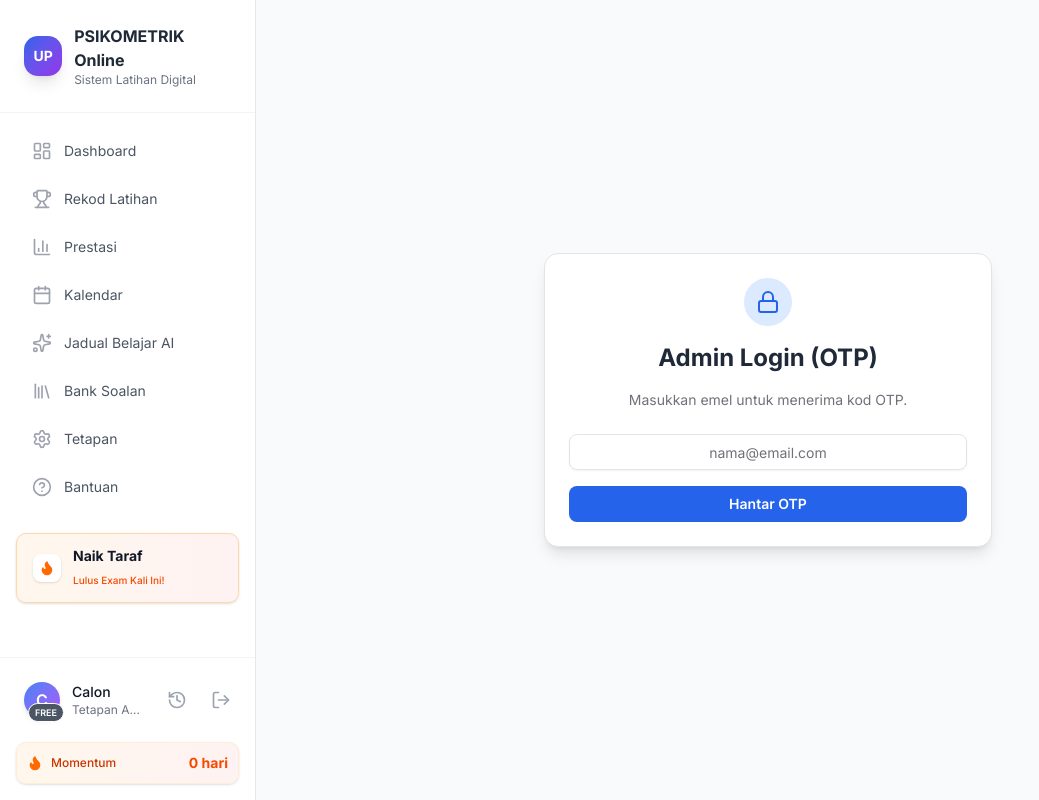
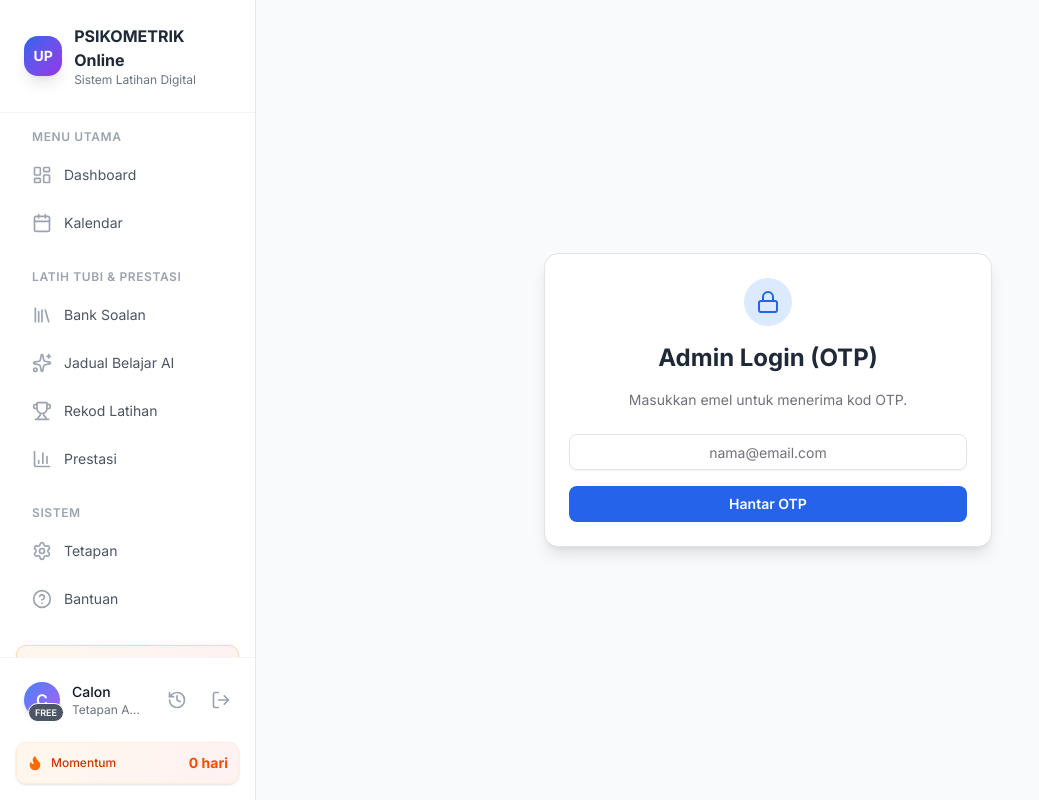
Before and after one commit to msyafferizul80/ujianpsikometrik, a Next.js app: page /admin/login in a window 1280 px wide. Shown: the whole page, without its empty margins (0-1039 px from the left). Built offline with nearby package versions, Linux system fonts and the light colour scheme; no server answers.

Commit message:
Fix question parser logic: Improve Teras/Answer detection and fix SyntaxError in regex

```diff
--- a/app/api/admin/parse-docx/route.ts
+++ b/app/api/admin/parse-docx/route.ts
@@ -85,13 +85,17 @@ export async function POST(request: Request) {
                 continue;
             }
 
-            if (!currentQuestion) continue;
-
-            // 2. Detect "Teras:"
+            // 2. Detect "Teras:" BEFORE checking if currentQuestion exists
+            // This allows capturing "Teras: Kerjasama" that appears right after "Soalan 1"
             if (/^Teras\s*[\:\-]/i.test(line)) {
-                currentQuestion.teras = line.replace(/^Teras\s*[\:\-]\s*/i, '').trim();
+                if (currentQuestion) {
+                    currentQuestion.teras = line.replace(/^Teras\s*[\:\-]\s*/i, '').trim();
+                    console.log(`✓ Detected Teras: "${currentQuestion.teras}" from line: "${line}"`);
+                }
                 continue;
             }
+
+            if (!currentQuestion) continue;
 
             // 3. Detect "Soalan:" prefix (common in this format)
             if (/^Soalan\s*[\:\-]/i.test(line)) {
@@ -108,10 +112,13 @@ export async function POST(request: Request) {
             }
 
             // 5. Detect "Cadangan Jawapan Terbaik:" or "Jawapan:"
-            if (/^(Cadangan Jawapan Terbaik|Jawapan|Answer)\s*[\:\-]/i.test(line)) {
-                const match = line.match(/[\:\-]\s*([A-E])/i);
+            // More flexible pattern to handle "Cadangan Jawapan Terbaik: A" or "Cadangan Jawapan Terbaik : A"
+            if (/^(Cadangan Jawapan Terbaik|Jawapan|Answer)/i.test(line)) {
+                // Extract the letter A-E from anywhere in the line after the keyword
+                const match = line.match(/([A-E])(?:\s|$)/i);
                 if (match) {
                     currentQuestion.correctAnswer = match[1].toUpperCase();
+                    console.log(`✓ Detected Correct Answer: ${currentQuestion.correctAnswer} from line: "${line}"`);
                 }
                 parsingState = 'meta';
                 continue;
@@ -206,7 +213,19 @@ export async function POST(request: Request) {
                     points[opt.label] = 0; // Or standard distribution if we want
                 }
             });
-            return { ...q, answerPoints: points };
+
+            // 🔄 NORMALIZE FIELD NAMES FOR BACKWARD COMPATIBILITY
+            // Transform parser format (text, correctAnswer) to match existing format (question, bestAnswer)
+            return {
+                id: q.id,
+                teras: q.teras,
+                question: q.text,           // text → question
+                options: q.options,
+                bestAnswer: q.correctAnswer, // correctAnswer → bestAnswer (for questions.json compatibility)
+                correctAnswer: q.correctAnswer, // Keep correctAnswer for database save compatibility
+                explanation: q.explanation,
+                answerPoints: points
+            };
         });
 
         return NextResponse.json({
--- a/components/Sidebar.tsx
+++ b/components/Sidebar.tsx
@@ -34,26 +34,29 @@ import {
 } from "@/components/ui/dialog";
 import { TransactionsList } from "@/components/TransactionsList";
 
-const menuItems = [
+const menuGroups = [
+    {
+        label: "Menu Utama",
+        items: [
             {
                 title: "Dashboard",
                 icon: LayoutDashboard,
                 href: "/dashboard",
             },
             {
-        title: "Rekod Latihan",
-        icon: Trophy,
-        href: "/history",
-    },
-    {
-        title: "Prestasi",
-        icon: BarChart3,
-        href: "/analytics",
-    },
-    {
                 title: "Kalendar",
                 icon: Calendar,
                 href: "/calendar",
+            },
+        ]
+    },
+    {
+        label: "Latih Tubi & Prestasi",
+        items: [
+            {
+                title: "Bank Soalan",
+                icon: Library,
+                href: "/quiz/select",
             },
             {
                 title: "Jadual Belajar AI",
@@ -67,19 +70,39 @@ const menuItems = [
                 premium: true
             },
             {
-        title: "Bank Soalan",
-        icon: Library,
-        href: "/quiz/select",
+                title: "Rekod Latihan",
+                icon: Trophy,
+                href: "/history",
             },
+            {
+                title: "Prestasi",
+                icon: BarChart3,
+                href: "/analytics",
+            },
+        ]
+    },
+    {
+        label: "Sistem",
+        items: [
             {
                 title: "Tetapan",
                 icon: Settings,
                 href: "/settings",
             },
             {
-        title: "Bantuan", // Added Support link
+                title: "Bantuan",
                 icon: HelpCircle,
                 href: "/dashboard/support",
+            },
+        ]
+    },
+    {
+        label: "Pentadbir",
+        items: [
+            {
+                title: "Admin Panel",
+                icon: Lock,
+                href: "/admin/dashboard",
             },
             {
                 title: "Urus Kuiz",
@@ -87,15 +110,12 @@ const menuItems = [
                 href: "/admin/quizzes",
             },
             {
-        title: "Admin Panel",
-        icon: Lock,
-        href: "/admin/dashboard",
-    },
-    {
                 title: "Pusat Bantuan",
                 icon: MessageSquare,
                 href: "/admin/support",
             },
+        ]
+    }
 ];
 
 export function Sidebar() {
@@ -234,22 +254,34 @@ export function Sidebar() {
                 </div>
 
                 {/* Navigation Menu */}
-                <nav className="flex-1 p-4 overflow-y-auto">
-                    <div className="space-y-1">
-                        {menuItems.map((item) => {
-                            const Icon = item.icon;
-                            const isActive = pathname === item.href;
-
+                <nav className="flex-1 overflow-y-auto py-4">
+                    {menuGroups.map((group, groupIndex) => {
+                        // Filter items based on permissions
+                        const visibleItems = group.items.filter(item => {
                             // Hide Admin panel if not admin
                             if (item.href.startsWith('/admin') && userRole !== 'admin') {
-                                return null;
+                                return false;
                             }
-
                             // Hide Premium items if not subscribed
                             // @ts-ignore
                             if (item.premium && (!subscriptionStatus || subscriptionStatus === 'free') && userRole !== 'admin') {
-                                return null;
+                                return false;
                             }
+                            return true;
+                        });
+
+                        // Don't render group if no items are visible
+                        if (visibleItems.length === 0) return null;
+
+                        return (
+                            <div key={groupIndex} className="mb-6 px-4">
+                                <h3 className="mb-2 px-4 text-xs font-semibold text-gray-400 uppercase tracking-wider">
+                                    {group.label}
+                                </h3>
+                                <div className="space-y-1">
+                                    {visibleItems.map((item) => {
+                                        const Icon = item.icon;
+                                        const isActive = pathname === item.href;
 
                                         return (
                                             <Link
@@ -275,13 +307,18 @@ export function Sidebar() {
                                             </Link>
                                         );
                                     })}
+                                </div>
+                            </div>
+                        );
+                    })}
 
                     {/* Upgrade Button - Only show if NOT subscribed/active */}
                     {(!subscriptionStatus || subscriptionStatus === 'free') && (
+                        <div className="px-4 mt-2">
                             <Link
                                 href="/pricing"
                                 onClick={() => setIsOpen(false)}
-                                className="flex items-center gap-3 px-4 py-3 rounded-lg transition-all duration-200 mt-6 mb-2 bg-gradient-to-r from-orange-50 to-red-50 hover:from-orange-100 hover:to-red-100 border border-orange-200 shadow-sm group"
+                                className="flex items-center gap-3 px-4 py-3 rounded-lg transition-all duration-200 bg-gradient-to-r from-orange-50 to-red-50 hover:from-orange-100 hover:to-red-100 border border-orange-200 shadow-sm group"
                             >
                                 <div className="p-1.5 bg-white rounded-md shadow-sm group-hover:scale-110 transition-transform">
                                     <Flame className="h-4 w-4 text-orange-500 fill-orange-500" />
@@ -291,8 +328,8 @@ export function Sidebar() {
                                     <span className="text-[10px] text-orange-600 font-medium">Lulus Exam Kali Ini!</span>
                                 </div>
                             </Link>
+                        </div>
                     )}
-                    </div>
                 </nav>
 
                 {/* User Profile Section */}
--- a/lib/question-parser.ts
+++ b/lib/question-parser.ts
@@ -51,7 +51,7 @@ export const parseTextClientSide = (text: string): ParsedQuestion[] => {
                 options: [],
                 correctAnswer: '',
                 answerPoints: {},
-                teras: currentTeras, // Use persistent Teras
+                teras: 'General', // Default, will be overridden if Teras line found
                 explanation: ''
             };
             parsingState = 'question_text';
@@ -63,12 +63,13 @@ export const parseTextClientSide = (text: string): ParsedQuestion[] => {
         // --- NEW: Detect "• Teras: ..." line inside a question block ---
         // Some formats put Teras info here. We can update currentTeras or just set it for this question.
         // ex: "• Teras: Emosi"
-        const specificTerasMatch = line.match(/^[\•\-\*]\s*Teras\s*[\:\-]\s*(.+)/i);
+        const specificTerasMatch = line.match(/^(?:[\•\-\*]\s*)?Teras\s*[\:\-]\s*(.+)/i);
         if (specificTerasMatch) {
             currentQuestion.teras = specificTerasMatch[1].trim();
             // Update global one too? Maybe not, safer to just update this question unless we want it to carry forward.
             // Let's rely on global one mostly, but if we see this, it overrides.
-            currentTeras = currentQuestion.teras;
+                        currentTeras = currentQuestion.teras;
+            console.log(` Detected Teras: "${currentQuestion.teras}" from line: "${line}"`);
             continue;
         }
 
@@ -79,7 +80,7 @@ export const parseTextClientSide = (text: string): ParsedQuestion[] => {
         // Given the example, "Soalan 1" header line had empty text, or maybe generic text.
         // Then this line has the REAL text.
         // Matches: "* Soalan: Text...", "• Soalan: Text..."
-        const specificSoalanMatch = line.match(/^[\•\-\*]\s*Soalan\s*[\:\-]\s*(.+)/i);
+        const specificSoalanMatch = line.match(/^(?:[\•\-\*]\s*)?Soalan\s*[\:\-]\s*(.+)/i);
         if (specificSoalanMatch) {
             const realQuestionText = specificSoalanMatch[1].trim();
             // If we already have some text (from the header line), we might want to discard it if it was empty or just the number.
@@ -108,9 +109,10 @@ export const parseTextClientSide = (text: string): ParsedQuestion[] => {
         // Also handle "• Cadangan Jawapan Terbaik: A" (User format)
         if (/^(?:[\•\-\*]\s*)?(Cadangan Jawapan|Jawapan|Answer)/i.test(line)) {
             // Look for single letter A-E surrounded by boundary or whitespace/punctuation
-            const match = line.match(/[\:\-]\s*([A-E])(?=[\.\s]|$)/i) || line.match(/\s+([A-E])[\.\s]+/i);
+            const match = line.match(/([A-E])(?:\s|$)/i);
             if (match) {
-                currentQuestion.correctAnswer = match[1].toUpperCase();
+                                currentQuestion.correctAnswer = match[1].toUpperCase();
+                console.log(` Detected Correct Answer: ${currentQuestion.correctAnswer} from line: "${line}"`);
             }
             parsingState = 'meta';
             continue;
```
Lines whose indentation alone changed are shown as unchanged.
